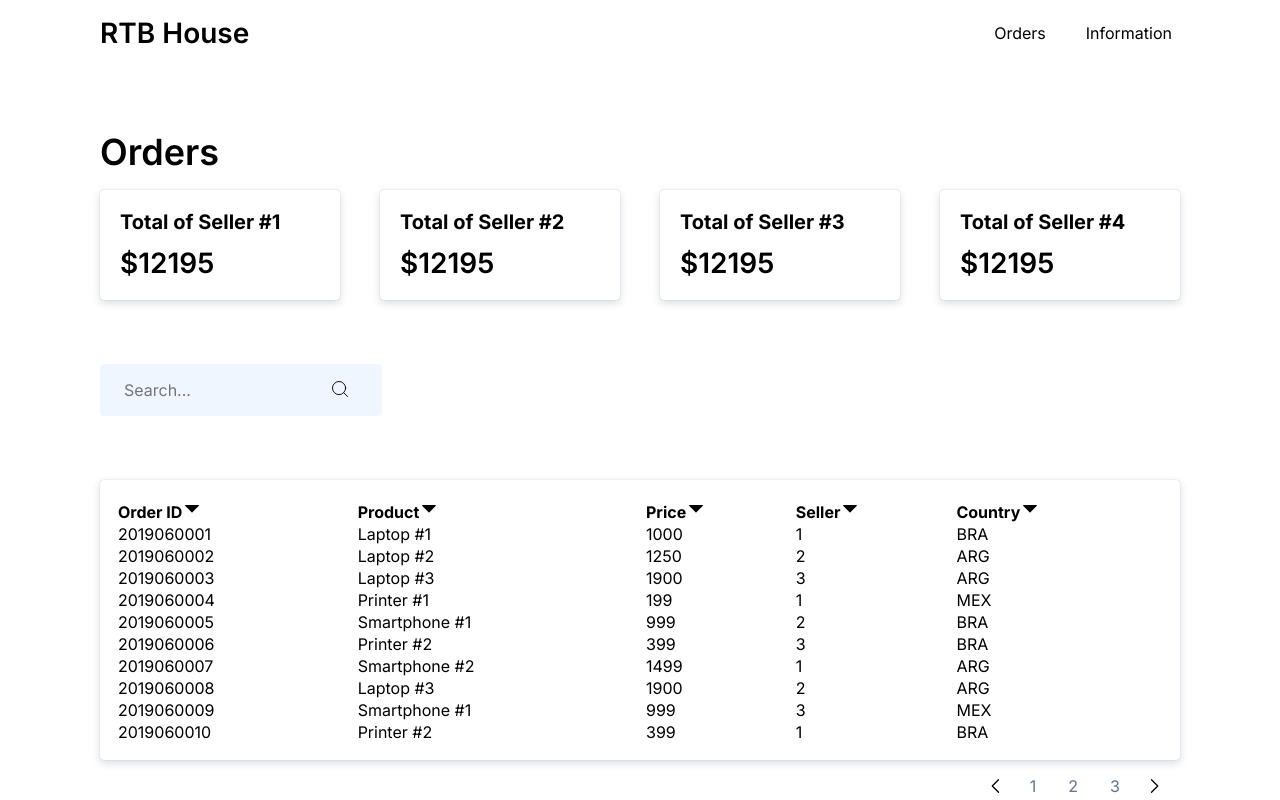
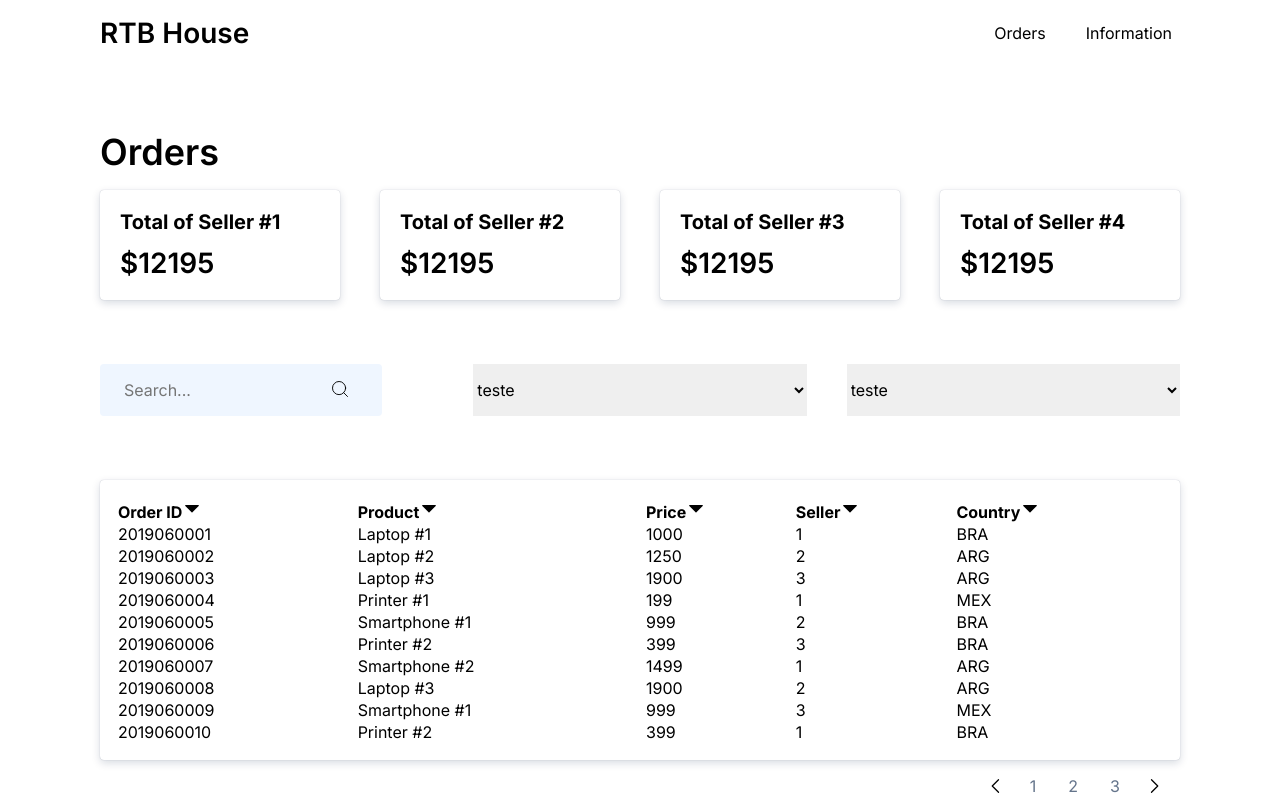
Before and after one commit to idkngrid/rtb-house-test, a React (Vite) app: page / in a window 1280 px wide. Shown: the top 800 px of the page. Built offline with nearby package versions, Linux system fonts and the light colour scheme.

Commit message:
Add select filter

```diff
--- a/src/pages/Home/index.jsx
+++ b/src/pages/Home/index.jsx
@@ -6,6 +6,7 @@ import { Pagination } from "../../components/Pagination";
 
 import Orders from "../../data/orders.json";
 import Sellers from "../../data/sellers.json";
+import { SelectFilter } from "../../components/SelectFilter";
 
 export function Home() {
     const [filteredOrders, setFilteredOrders] = useState(Orders);
@@ -16,8 +17,9 @@ export function Home() {
     const [ordersPerPage] = useState(10);
 
     useEffect(() => {
-        const ordersSellers = filteredOrders.filter(order => order.seller === sellers[0].id).map(value => value.price).reduce((acc, amount) => acc + amount);
-        setTotalCount(ordersSellers);
+
+            const ordersSellers = filteredOrders.filter(order => order.seller === sellers[0].id).map(value => value.price).reduce((acc, amount) => acc + amount);
+            setTotalCount(ordersSellers);
     }, [])
 
     // Setting variables for the pagination
@@ -32,8 +34,8 @@ export function Home() {
     // Search orders
     function handleSearchOrders(searchValue) {
         if(searchValue) {
-            const filteredData = [...currentOrders].filter((order) => {
-                return Object.values(order).join('').toLowerCase().includes(searchValue.toLowerCase())
+            const filteredData = [...Orders].filter((order) => {
+                return Object.values(order).join('').toLowerCase().includes(searchValue.toLowerCase());
             })
             setFilteredOrders(filteredData);
         }
@@ -61,8 +63,10 @@ return (
             </section>
 
             <section className="section--py">
-                <div className="container">
+                <div className="container grid">
                     <Search onChange={(e) => handleSearchOrders(e.target.value)}/>
+                    <SelectFilter />
+                    <SelectFilter />
                 </div>
             </section>
 
```
